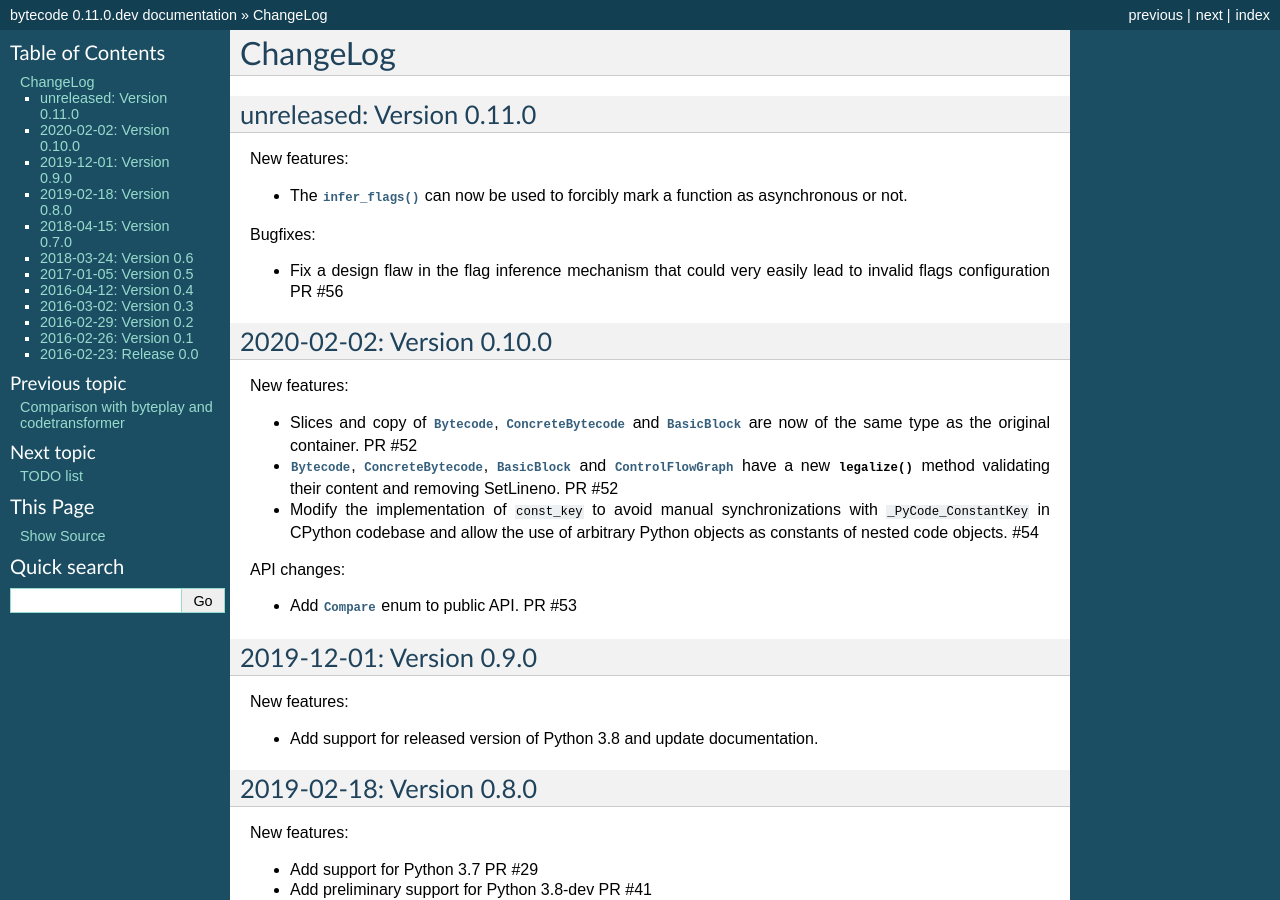
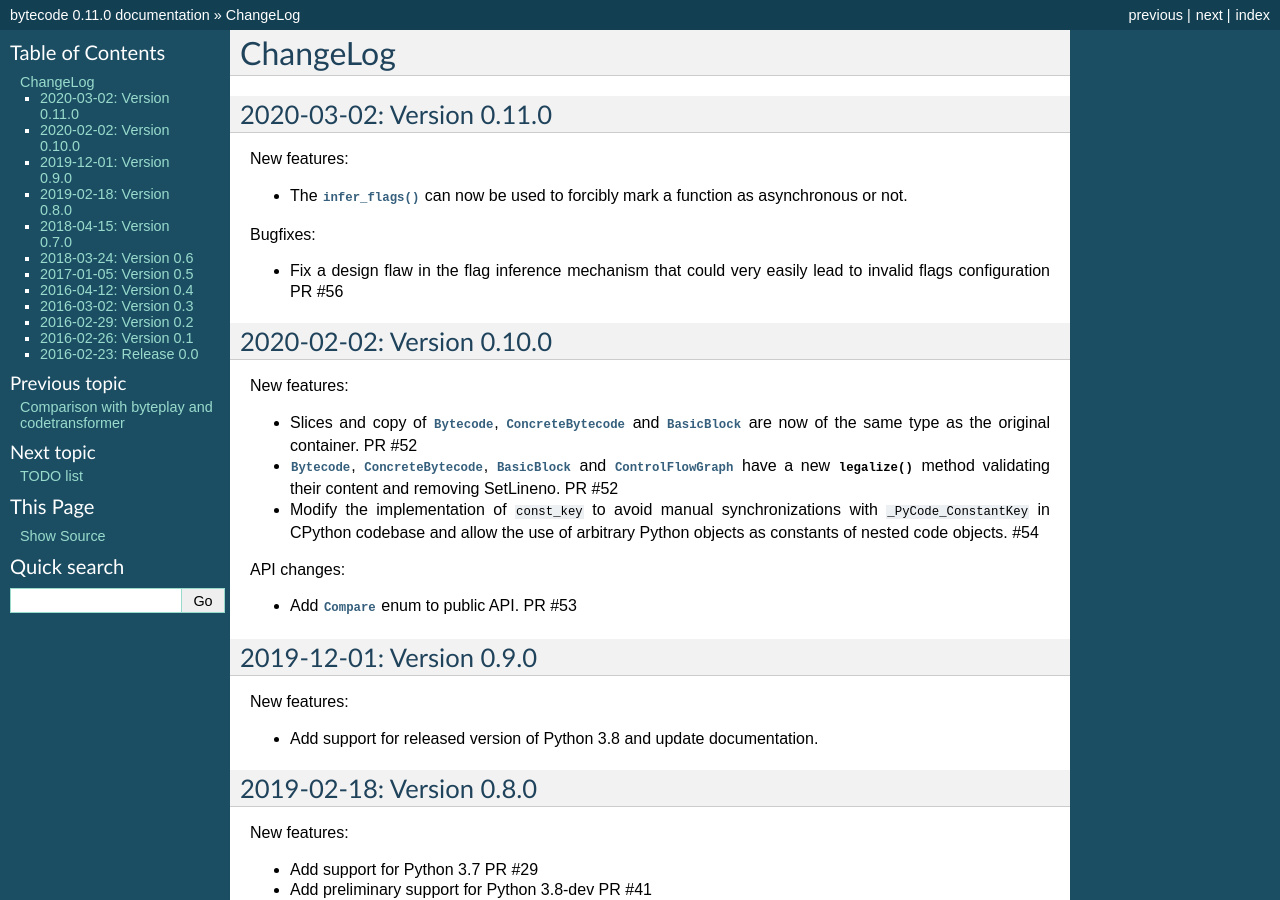
Before and after one commit to MatthieuDartiailh/bytecode, a Sphinx documentation site: the page built from doc/changelog.rst, in a window 1280 px wide and 900 px high. Built offline with Sphinx 7.4.7, drawn with Linux system fonts in a browser that asks for light colours; some of the changed text lies outside the part shown.

Commit message:
prepare release 0.12.0

```diff
--- a/bytecode/__init__.py
+++ b/bytecode/__init__.py
@@ -1,4 +1,4 @@
-__version__ = '0.11.0.dev'
+__version__ = '0.11.0'
 
 __all__ = ['Label', 'Instr', 'SetLineno', 'Bytecode',
            'ConcreteInstr', 'ConcreteBytecode',
--- a/doc/changelog.rst
+++ b/doc/changelog.rst
@@ -1,7 +1,7 @@
 ChangeLog
 =========
 
-unreleased: Version 0.11.0
+2020-03-02: Version 0.11.0
 --------------------------
 
 New features:
@@ -13,6 +13,7 @@ Bugfixes:
 
 - Fix a design flaw in the flag inference mechanism that could very easily
   lead to invalid flags configuration PR #56
+
 
 2020-02-02: Version 0.10.0
 --------------------------
--- a/doc/conf.py
+++ b/doc/conf.py
@@ -52,7 +52,7 @@ copyright = u'2016-2020, Victor Stinner'
 #
 # The short X.Y version.
 # The full version, including alpha/beta/rc tags.
-version = release = '0.11.0.dev'
+version = release = '0.11.0'
 
 
 # The language for content autogenerated by Sphinx. Refer to documentation
--- a/setup.py
+++ b/setup.py
@@ -25,7 +25,7 @@
 #  - git commit -a -m "post-release"
 #  - git push
 
-VERSION = '0.11.0.dev'
+VERSION = '0.11.0'
 
 DESCRIPTION = 'Python module to generate and modify bytecode'
 CLASSIFIERS = [
```
